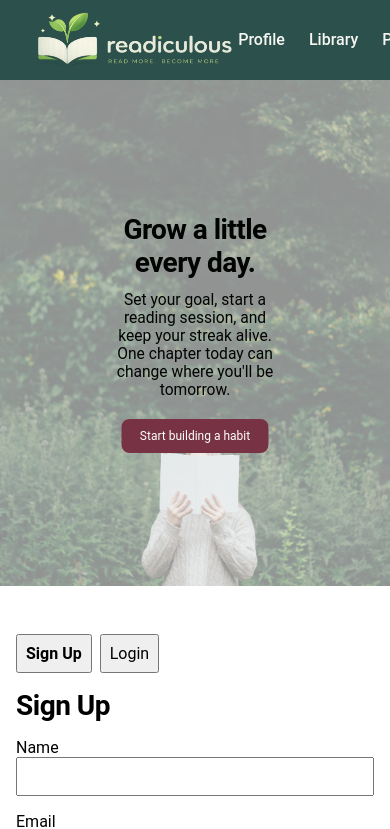
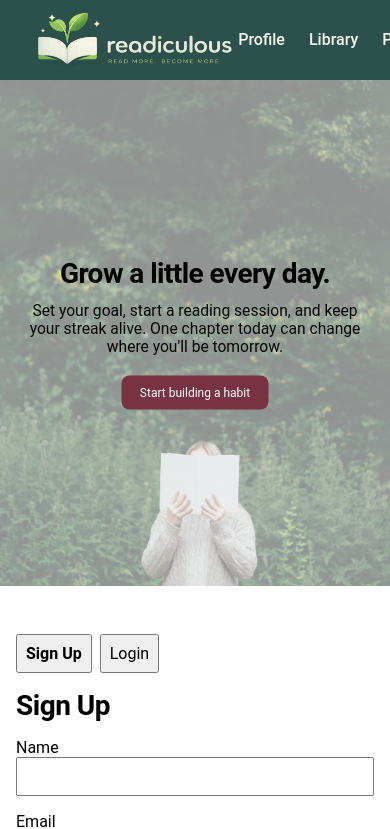
Before and after one commit to mervekindan/readiculous, a React (Vite) app in the folder app/: page / in a window 390 px wide. Shown: the top 829 px of the page. Built offline with nearby package versions, Linux system fonts and the light colour scheme; no server answers.

Commit message:
Refactor: hero content styles on small devices

```diff
--- a/app/src/components/HomePage/HomePage.css
+++ b/app/src/components/HomePage/HomePage.css
@@ -59,6 +59,8 @@
   }
 
   .hero-content {
+    width: min(90%, 700px);
+    left: 50%;
     transform: translate(-50%, -55%);
     padding: 0 1.5rem;
   }
@@ -87,8 +89,10 @@
   }
 
   .hero-content {
+    width: min(90%, 400px);
+    left: 50%;
     transform: translate(-50%, -50%);
-    padding: 0 1rem;
+    padding: 0;
   }
 
   .hero-content h1 {
```
